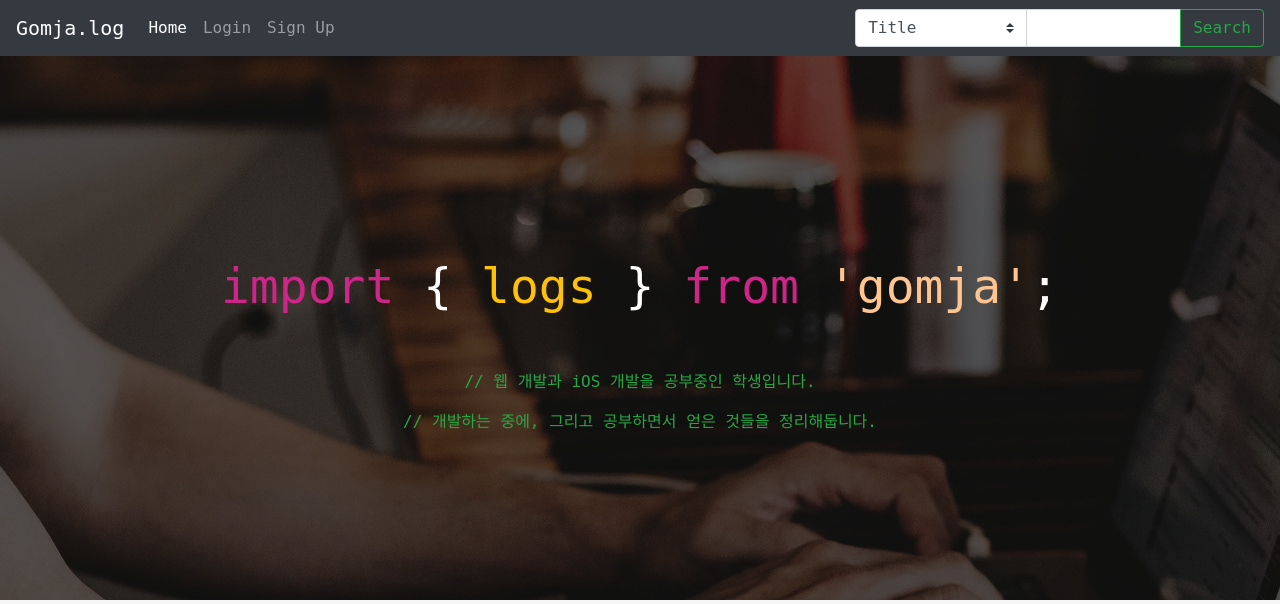
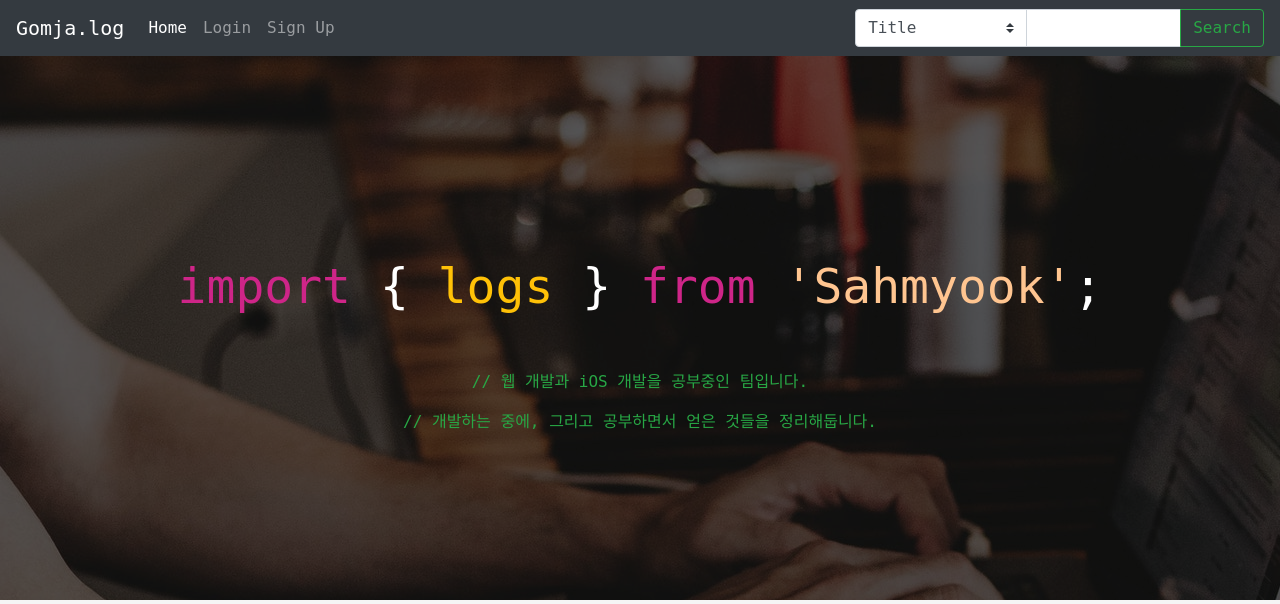
Before and after one commit to YOOGOMJA/django_blog, a Django app: page / in a window 1280 px wide. Shown: the top 604 px of the page. Run offline with Django 3.2, Linux system fonts and the light colour scheme; data comes from the database, SQL or seed files in the repository; some libraries are stand-ins or nearby versions; some web fonts are replaced.

Commit message:
teamup
Signed-off-by: Yoo KyeongSoo <dev.yoogomja@gmail.com>

```diff
--- a/blog/templates/home.html
+++ b/blog/templates/home.html
@@ -13,10 +13,10 @@
         <div class='header-content'>
             <div class='container'>
                 <p class='text-center header-title'>
-                    <span class='import'>import</span> { <span class='variable'>logs</span> } <span class='import'>from</span> <span class='module'>'gomja'</span>;
+                    <span class='import'>import</span> { <span class='variable'>logs</span> } <span class='import'>from</span> <span class='module'>'Sahmyook'</span>;
                 </p>
                 <p class='text-center text-success mt-5'>
-                    // 웹 개발과 iOS 개발을 공부중인 학생입니다.
+                    // 웹 개발과 iOS 개발을 공부중인 팀입니다.
                 </p>
                 <p class='text-center text-success'>
                     // 개발하는 중에, 그리고 공부하면서 얻은 것들을 정리해둡니다.
```
